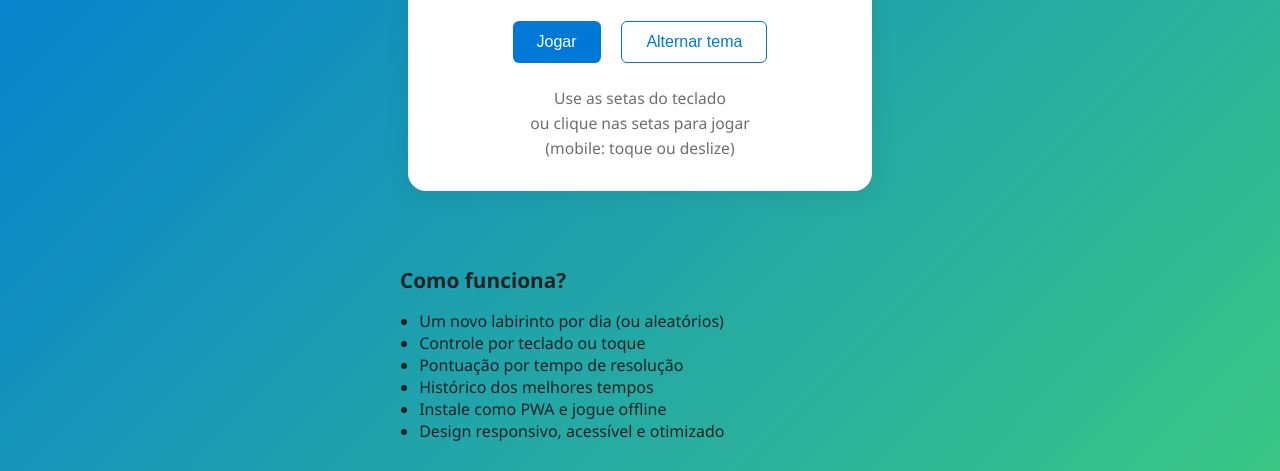
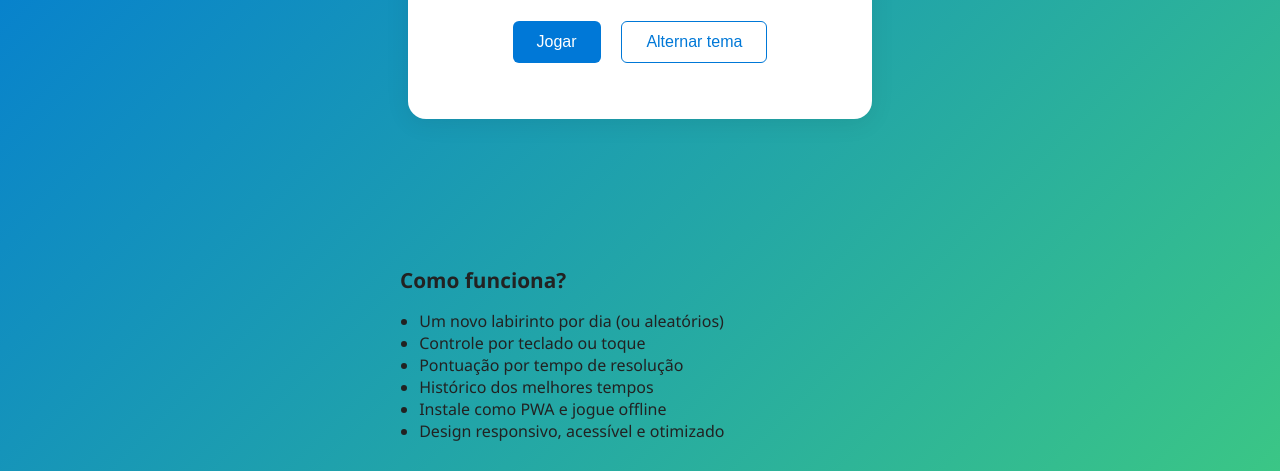
Before and after one commit to dev-mateus/labirinto-game, a plain HTML site: page index.html in a window 1280 px wide. Shown: the part 270-741 px from the top of the page. Drawn offline with Linux system fonts and the light colour scheme.

Commit message:
refactor: remover instruções do card principal da landing page

```diff
--- a/index.html
+++ b/index.html
@@ -35,11 +35,6 @@
           <button id="btn-tema" class="btn-secondary" aria-label="Alternar tema claro/escuro">Alternar tema</button>
         </div>
         <div class="info-pwa" aria-live="polite"></div>
-        <div class="instrucoes-entrada">
-          <span class="teclado">Use as setas do teclado</span>
-          <span class="mouse">ou clique nas setas para jogar</span>
-          <span class="touch">(mobile: toque ou deslize)</span>
-        </div>
       </div>
     </section>
     <section class="jogo" aria-labelledby="labirinto-titulo" style="display:none;">
```
